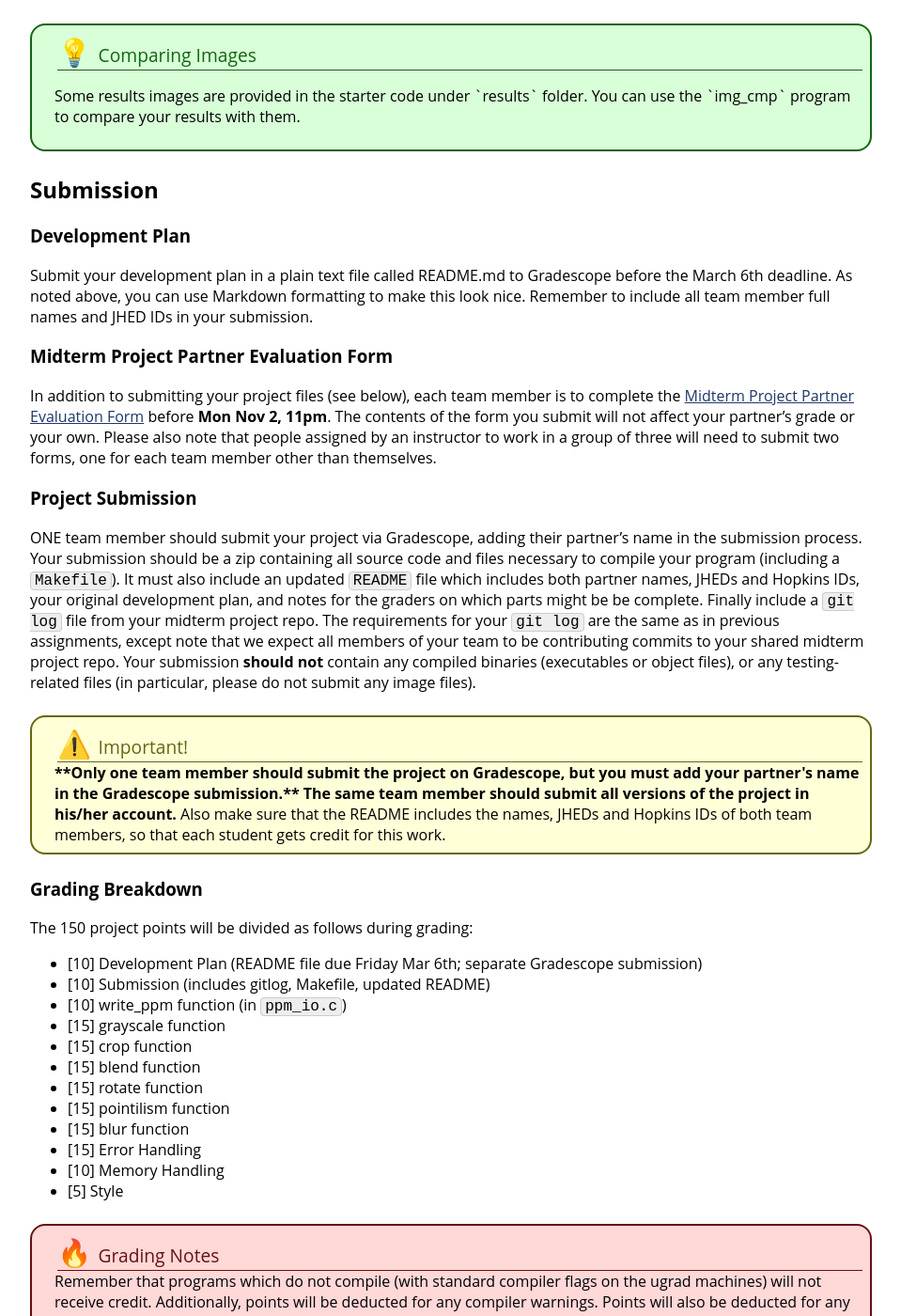
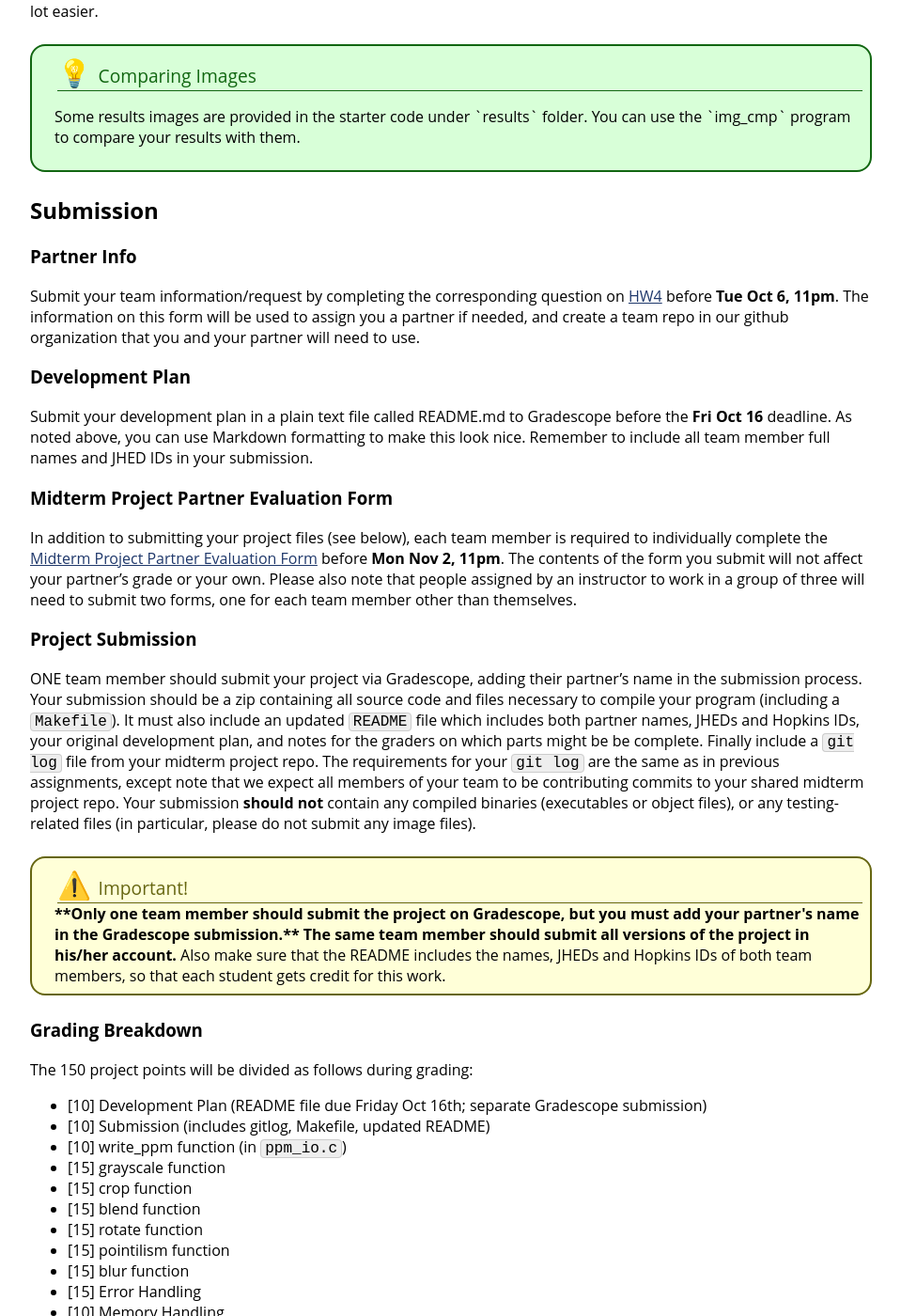
Before and after one commit to jhu-ip/cs220-f26, a Jekyll site: the page built from assign/midterm.md, in a window 1280 px wide and 1400 px high, scrolled down 18550 px. Shown: the whole window at 94% size, without its empty margins (160-1119 px from the left). Built offline with Jekyll 4.4.1, drawn with Linux system fonts in a browser that asks for light colours; some of the changed text lies outside the part shown.

Commit message:
updated midterm project handout with version from instructor repo

```diff
--- a/assign/midterm.md
+++ b/assign/midterm.md
@@ -10,11 +10,12 @@
 <ul>
 <li>You are expected to work in a team of two.</li>
 <li>Released: Fri Oct 9</li>
+<li><strong>Team Info Due: Tue Oct 6 at 11pm</strong></li>
 <li><strong>Development Plan Due: Fri Oct 16 at 11pm</strong></li>
 <li><strong>Project Zip Due: Wed Oct 28 at 11pm</strong></li>
 <li><strong>Partner Evaluation Form Due: Mon Nov 2 at 11pm</strong></li>
-<li>This project is worth 150 points total</li>
-<li>No late days may be used!</li>
+<li>This project is worth 6% of your grade, and will be graded out of 150 points</li>
+<li>The 12-hour late grace period does apply to all project deadlines.</li>
 <li>Collaboration is with your partner only.</li>
 </ul>
 </div>
@@ -480,13 +481,17 @@
 
 ## Submission
 
+### Partner Info
+
+Submit your team information/request by completing the corresponding question on [HW4](https://www.gradescope.com/courses/1328799/assignments/8767708/) before **Tue Oct 6, 11pm**. The information on this form will be used to assign you a partner if needed, and create a team repo in our github organization that you and your partner will need to use.
+
 ### Development Plan
 
-Submit your development plan in a plain text file called README.md to Gradescope before the March 6th deadline. As noted above, you can use Markdown formatting to make this look nice. Remember to include all team member full names and JHED IDs in your submission.
+Submit your development plan in a plain text file called README.md to Gradescope before the **Fri Oct 16** deadline. As noted above, you can use Markdown formatting to make this look nice. Remember to include all team member full names and JHED IDs in your submission.
 
 ### Midterm Project Partner Evaluation Form
 
-In addition to submitting your project files (see below), each team member is to complete the [Midterm Project Partner Evaluation Form](https://forms.gle/YPZkhe5xyWyLNrnx9) before **Mon Nov 2, 11pm**. The contents of the form you submit will not affect your partner's grade or your own. Please also note that people assigned by an instructor to work in a group of three will need to submit two forms, one for each team member other than themselves.
+In addition to submitting your project files (see below), each team member is required to individually complete the [Midterm Project Partner Evaluation Form](https://forms.gle/YPZkhe5xyWyLNrnx9) before **Mon Nov 2, 11pm**. The contents of the form you submit will not affect your partner's grade or your own. Please also note that people assigned by an instructor to work in a group of three will need to submit two forms, one for each team member other than themselves.
 
 ### Project Submission
 
@@ -505,7 +510,7 @@
 
 The 150 project points will be divided as follows during grading:
 
-* [10] Development Plan (README file due Friday Mar 6th; separate Gradescope submission)
+* [10] Development Plan (README file due Friday Oct 16th; separate Gradescope submission)
 * [10] Submission (includes gitlog, Makefile, updated README)
 * [10] write_ppm function (in `ppm_io.c`)
 * [15] grayscale function
```
Also changed, not shown: other parts of assign/midterm.md (+1 -1 lines).
